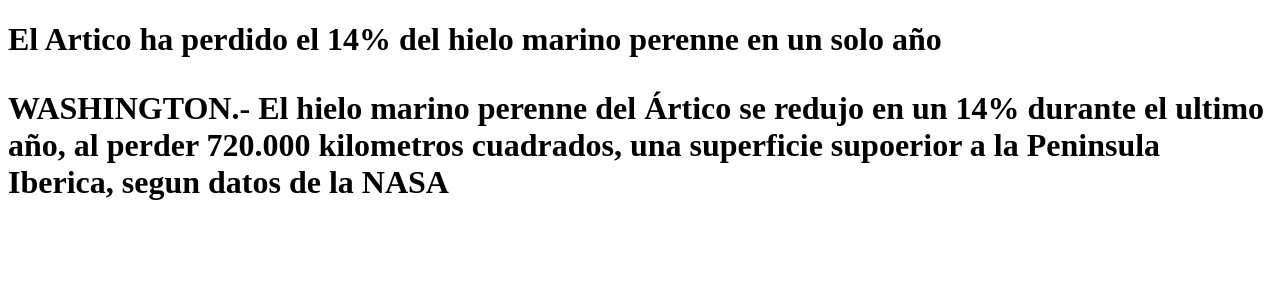
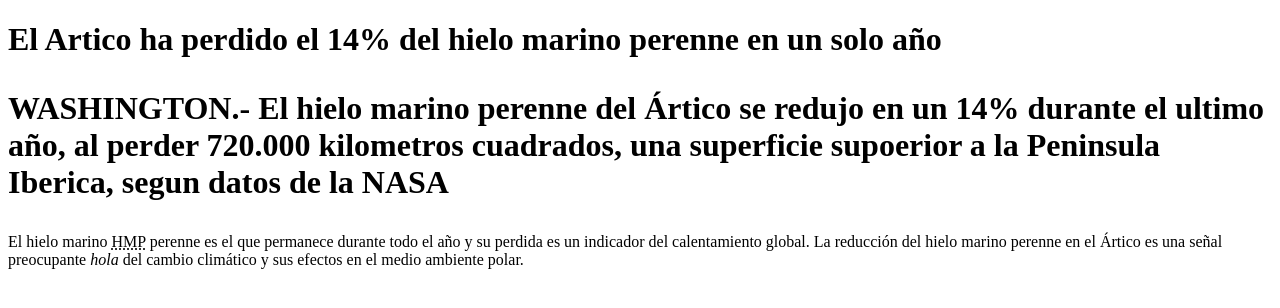
Before and after one commit to Santiagoalborfp/LMSGI-DAW, a plain HTML site: page ejercicioblockquote.html in a window 1280 px wide. Drawn offline with Linux system fonts and the light colour scheme.

Commit message:
ejercicio

```diff
--- a/ejercicioblockquote.html
+++ b/ejercicioblockquote.html
@@ -14,6 +14,6 @@
     <h1>El Artico ha perdido el 14% del hielo marino perenne en un solo año
         <p><strong> WASHINGTON</strong>.- El hielo marino perenne del Ártico se redujo en un 14% durante el ultimo año, al perder <strong> 720.000 kilometros cuadrados</strong>, una superficie supoerior a la Peninsula Iberica, segun datos de la NASA   </p>
     </h1>
-
+    <p>El hielo marino <acronym title="Hielo marino perenne">HMP</acronym> perenne es el que permanece durante todo el año y su perdida es un indicador del calentamiento global. La reducción del hielo marino perenne en el Ártico es una señal preocupante <dfn title="hola mundo"> hola </dfn> del cambio climático y sus efectos en el medio ambiente polar.</p>
 </body>
 </html>
```
Also changed, not shown: ejercicioacronimoydefinicion.html (added).
